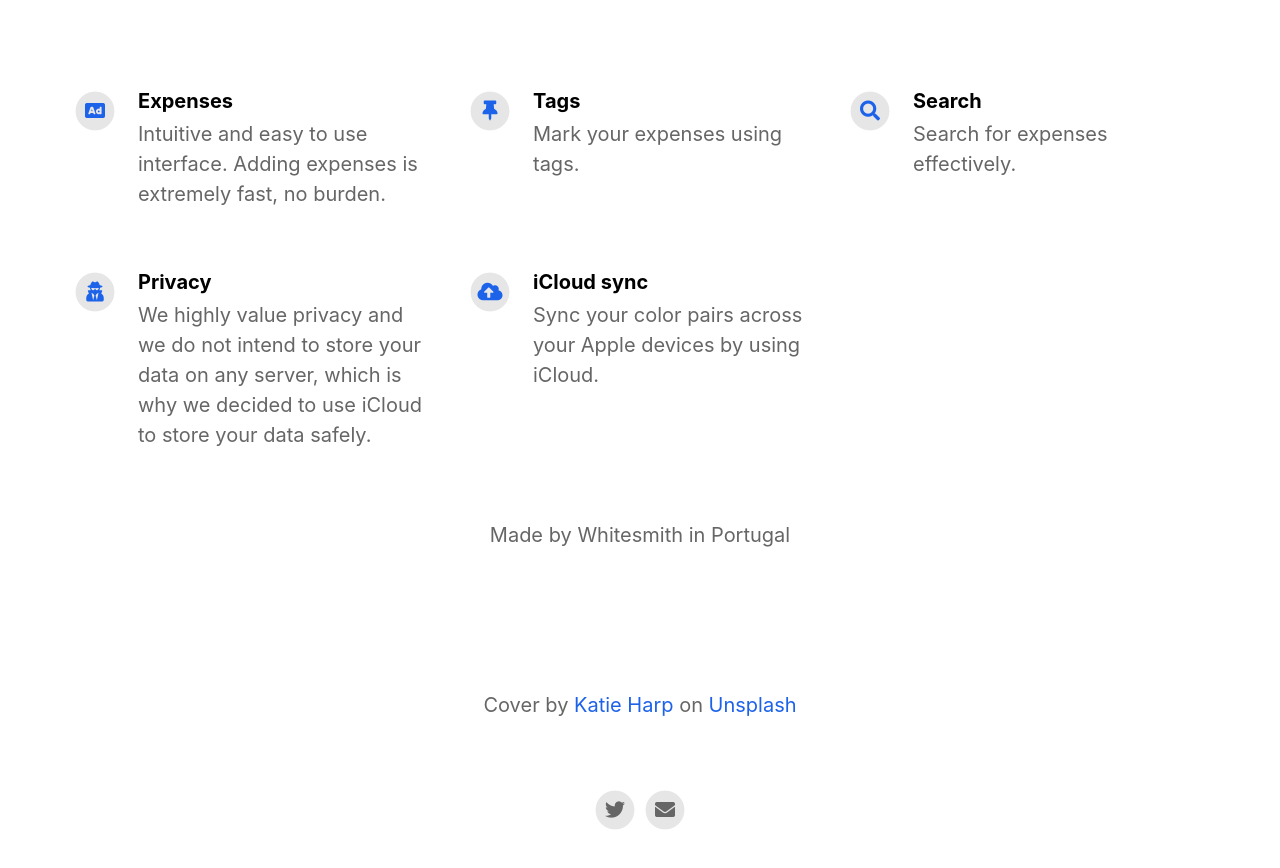
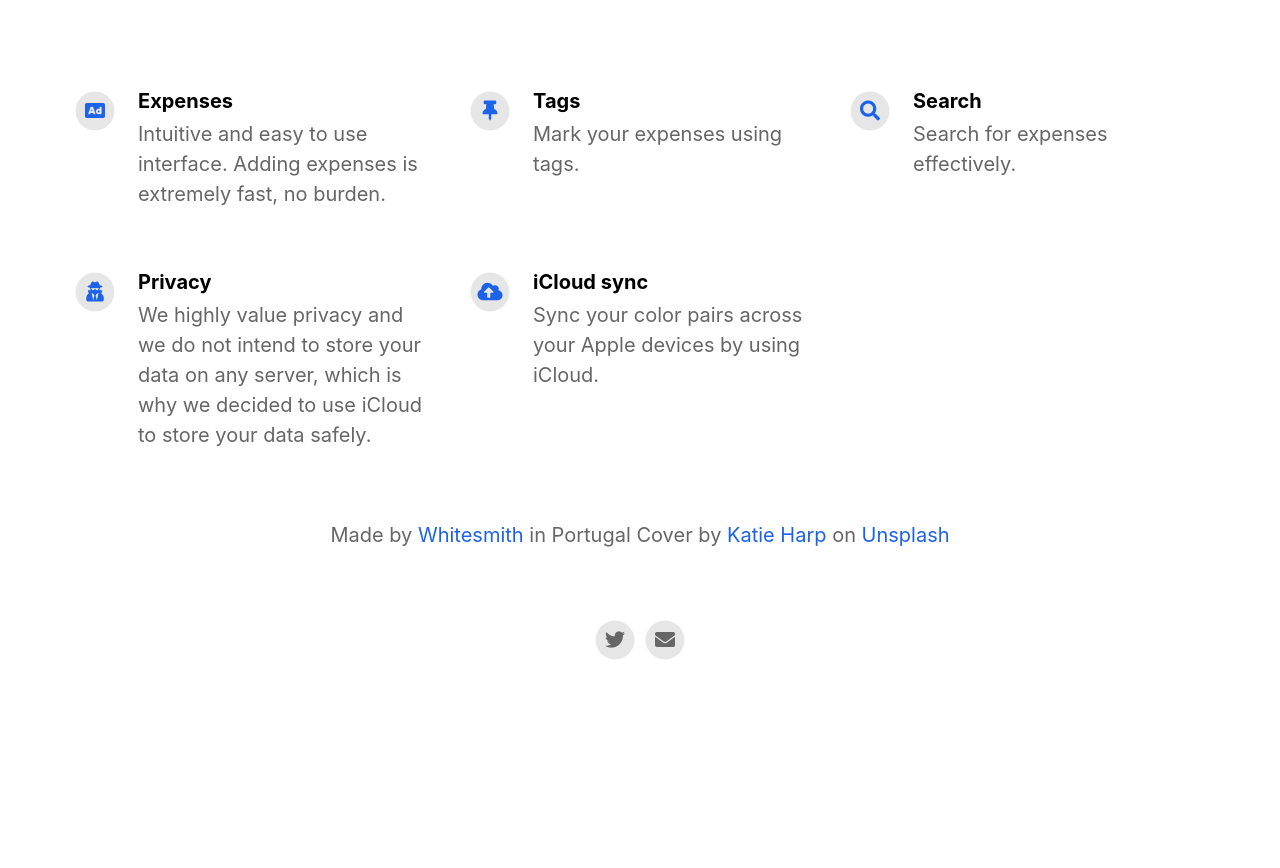
Before and after one commit to Razybits/money, a Jekyll site: the page built from index.html, in a window 1280 px wide and 900 px high, scrolled down 993 px. Shown: the top 868 px of the window. Built offline with Jekyll 4.4.1, drawn with Linux system fonts in a browser that asks for light colours; nearby versions of some CDN libraries; after the commit the page ends 1723 px from its top, so only the background shows below that.

Commit message:
Update info

```diff
--- a/_config.yml
+++ b/_config.yml
@@ -20,7 +20,7 @@
 
 # Information About Yourself
 your_name                                 : Whitesmith
-your_link                                 :
+your_link                                 : https://whitesmith.co
 your_city                                 : Portugal
 email_address                             : moneysupport@pm.me
 facebook_username                         :
--- a/_includes/footer.html
+++ b/_includes/footer.html
@@ -1,8 +1,10 @@
 <footer>
-	{% if site.your_name %}
-	<p class="footerText">Made by {% if site.your_link %}<a href="{{ site.your_link }}">{% endif %}{{ site.your_name }}{% if site.your_link %}</a>{% endif %}{% if site.your_city %} in {{ site.your_city }}{% endif %}</p>
-	{% endif %}
-	<p class="footerText"><span>Cover by <a href="https://unsplash.com/@kharp?utm_source=unsplash&amp;utm_medium=referral&amp;utm_content=creditCopyText">Katie Harp</a> on <a href="https://unsplash.com/s/photos/money?utm_source=unsplash&amp;utm_medium=referral&amp;utm_content=creditCopyText">Unsplash</a></span></p>
+	<p class="footerText">
+		{% if site.your_name %}
+		<span>Made by {% if site.your_link %}<a href="{{ site.your_link }}">{% endif %}{{ site.your_name }}{% if site.your_link %}</a>{% endif %}{% if site.your_city %} in {{ site.your_city }}{% endif %}</span>
+		{% endif %}
+		<span>Cover by <a href="https://unsplash.com/@kharp?utm_source=unsplash&amp;utm_medium=referral&amp;utm_content=creditCopyText">Katie Harp</a> on <a href="https://unsplash.com/s/photos/money?utm_source=unsplash&amp;utm_medium=referral&amp;utm_content=creditCopyText">Unsplash</a></span>
+	</p>
 	<div class="footerIcons">
 
 		{% if site.facebook_username %}
```
